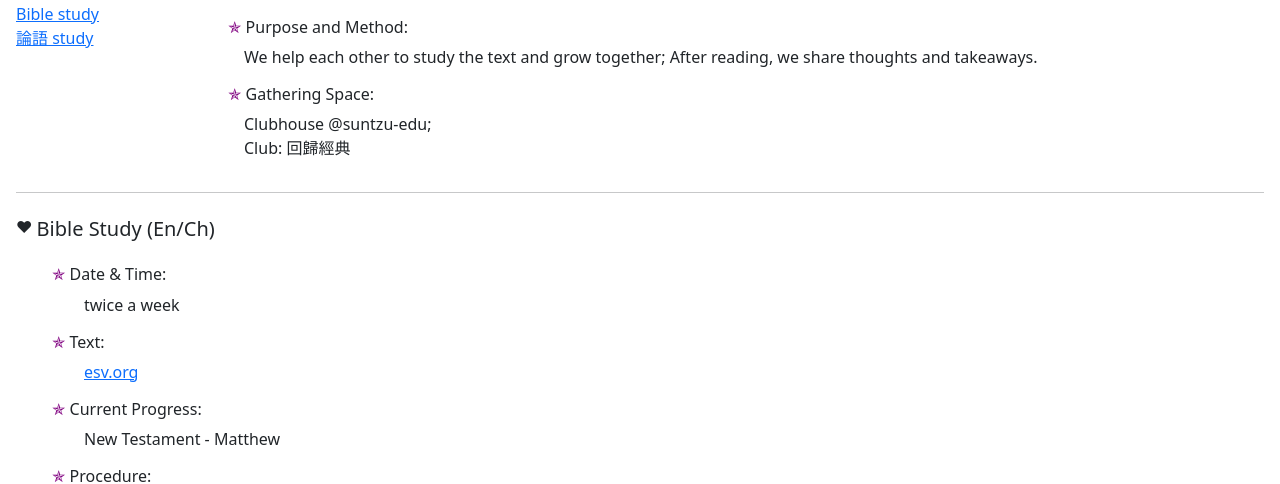
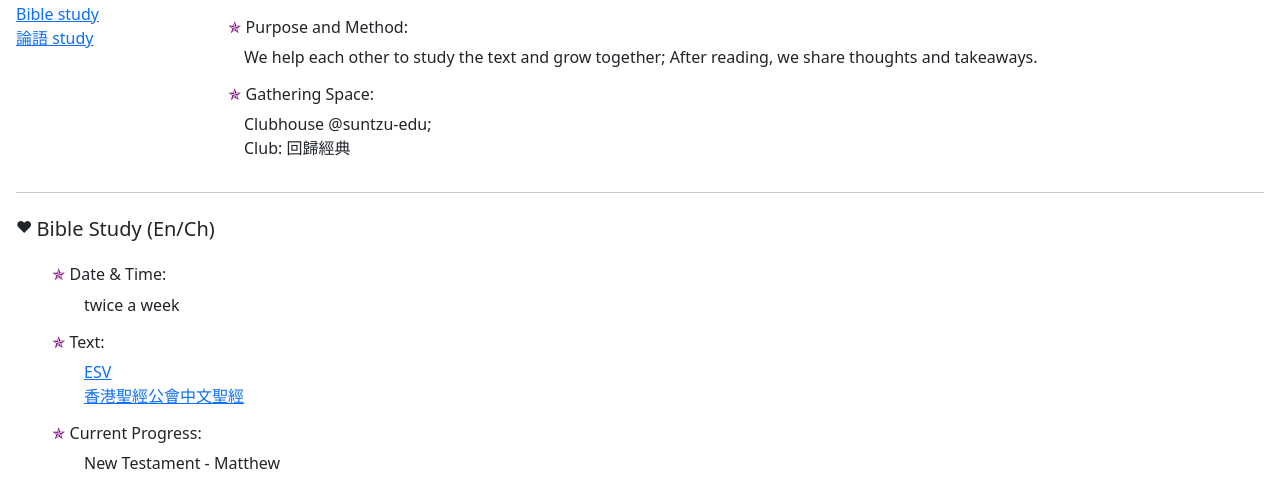
Before and after one commit to suntzu-edu/suntzu-edu, a plain HTML site: page docs/programs/index.html in a window 1280 px wide. Shown: the part 330-814 px from the top of the page. Drawn offline with nearby package versions, Linux system fonts and the light colour scheme.

Commit message:
program added Chinese text source

```diff
--- a/docs/programs/index.html
+++ b/docs/programs/index.html
@@ -80,7 +80,8 @@
 
                 <h6 class="star-item">Text:</h6>
                 <div >
-                    <a href="https://www.esv.org/Matthew+1/"> esv.org </a>
+                    <a href="https://www.esv.org/Matthew+1/"> ESV </a>  <br>
+                    <a href="http://rcuv.hkbs.org.hk/">香港聖經公會中文聖經</a>
                 </div>
 
                 <h6 class="star-item">Current Progress:</h6>
```
Also changed, not shown: templates/programs.html (+2 -1 lines).
